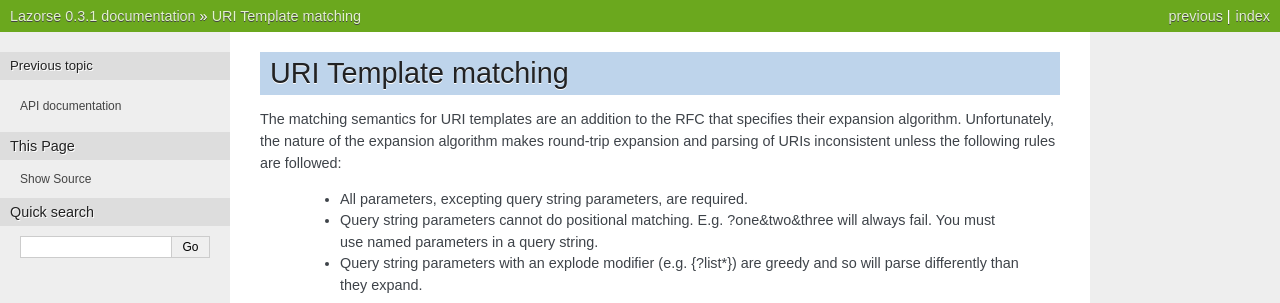
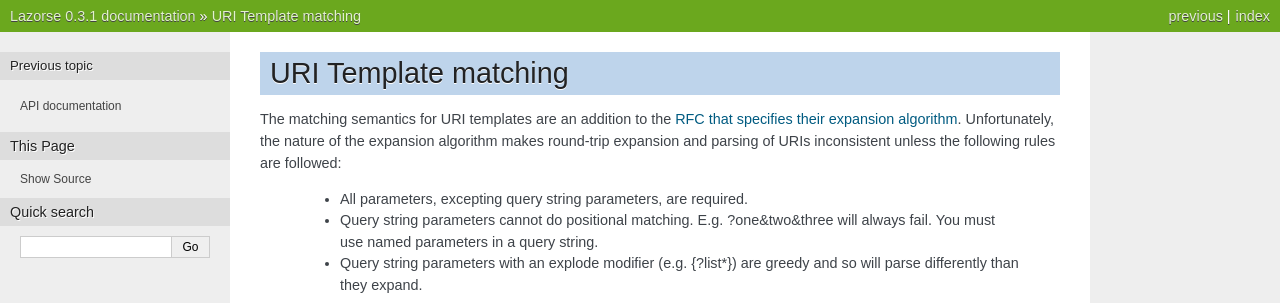
Before and after one commit to BetSmartMedia/Lazorse, a Sphinx documentation site: the page built from doc/matching_semantics.rst, in a window 1280 px wide. Shown: the top 303 px of the page. Built offline with Sphinx 7.4.7, drawn with Linux system fonts in a browser that asks for light colours.

```diff
--- a/doc/guide.rst
+++ b/doc/guide.rst
@@ -22,7 +22,7 @@ Routing
 -------
 
 The most unusual piece of lazorse is the route syntax: it's the same as the
-`draft spec <uri template rfc>`_ for URI templates, but adds parameter matching
+`draft spec`_ for URI templates, but adds parameter matching
 semantics on top. (:ref:`Details and disclaimers <uri-template-matching>`).
 
 You declare routes using the :meth:`lazorse::LazyApp.route` method:
--- a/doc/index.rst
+++ b/doc/index.rst
@@ -15,3 +15,8 @@ Indices and tables
 
 * :ref:`genindex`
 * :ref:`search`
+
+License
+=======
+
+.. include:: ../LICENSE
--- a/doc/matching_semantics.rst
+++ b/doc/matching_semantics.rst
@@ -3,10 +3,10 @@
 URI Template matching
 ----------------------------------
 
-The matching semantics for URI templates are an addition to the RFC that
-specifies their expansion algorithm. Unfortunately, the nature of the expansion
-algorithm makes round-trip expansion and parsing of URIs inconsistent unless the
-following rules are followed:
+The matching semantics for URI templates are an addition to the `RFC that
+specifies their expansion algorithm`_. Unfortunately, the
+nature of the expansion algorithm makes round-trip expansion and parsing of URIs
+inconsistent unless the following rules are followed:
 
   * All parameters, excepting query string parameters, are required.
   * Query string parameters cannot do positional matching. E.g. ?one&two&three
```
Also changed, not shown: other parts of doc/guide.rst (+3 -1 lines), other parts of doc/matching_semantics.rst (+3 -0 lines), README.rst (+10 -15 lines), 1 other file.
